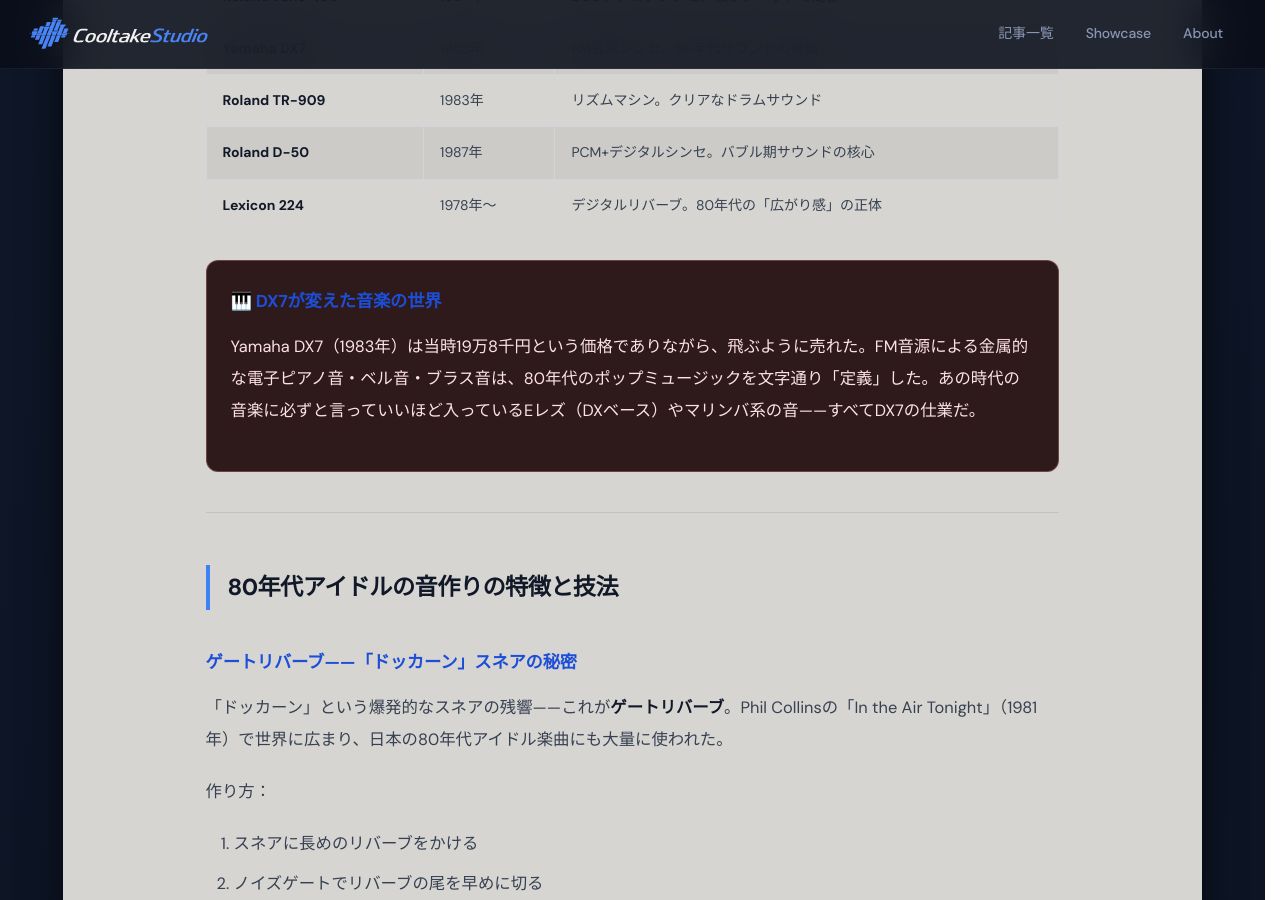
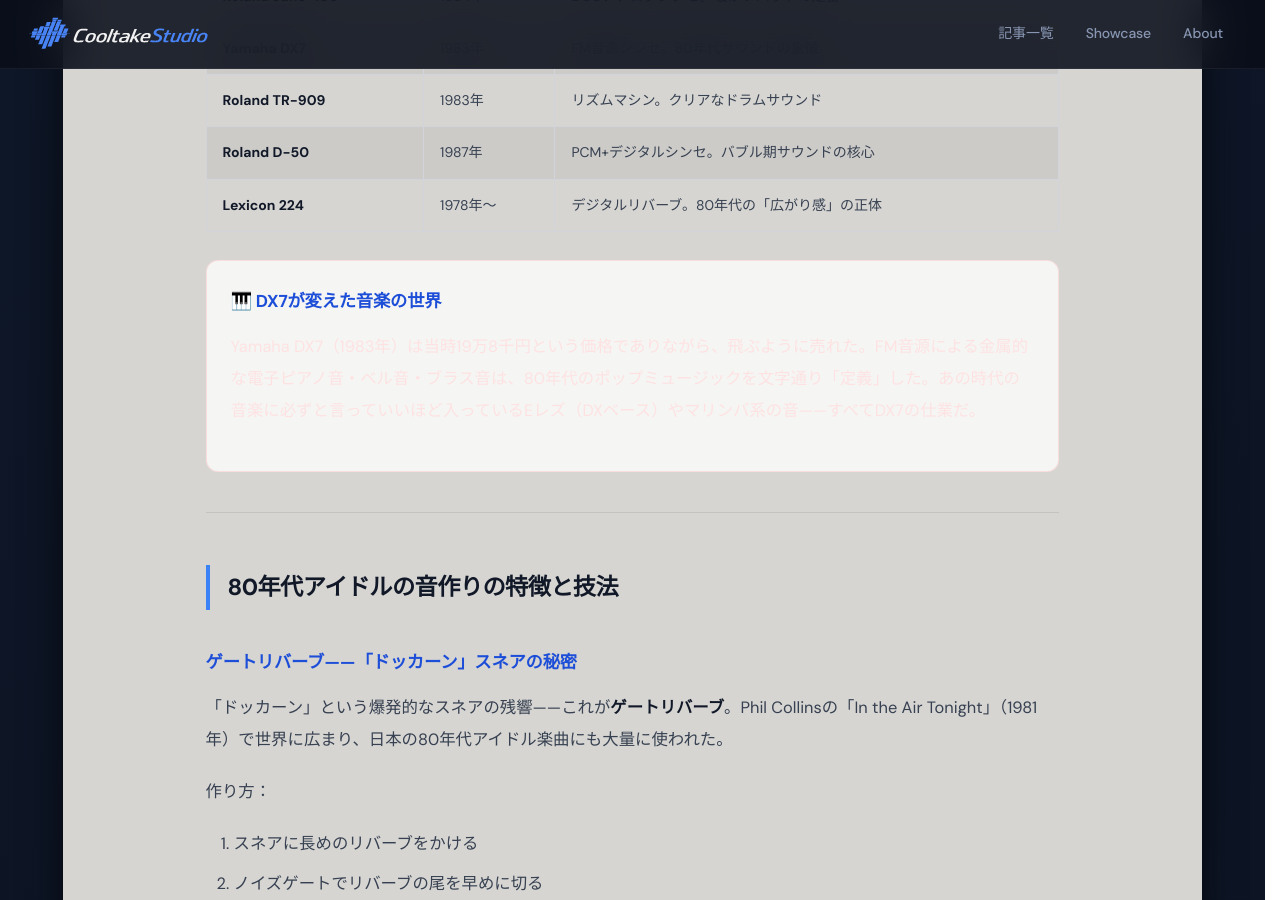
Before and after one commit to cooltake/cooltake-staging, a Jekyll site: the page built from _posts/2026-05-30-japan-music-06-80s-idol-production.md, in a window 1280 px wide and 900 px high, scrolled down 2478 px. Built offline with Jekyll 4.4.1, drawn with Linux system fonts in a browser that asks for light colours; some web fonts are replaced.

Commit message:
fix: カラーボックス視認性修正v2（直書きhex背景色も対応）

```diff
--- a/_posts/2026-05-30-japan-music-06-80s-idol-production.md
+++ b/_posts/2026-05-30-japan-music-06-80s-idol-production.md
@@ -53,7 +53,7 @@
 | **Roland D-50** | 1987年 | PCM+デジタルシンセ。バブル期サウンドの核心 |
 | **Lexicon 224** | 1978年〜 | デジタルリバーブ。80年代の「広がり感」の正体 |
 
-<div style="background:#2e1a1a;border-radius:12px;padding:1.5rem;margin:1.5rem 0;border:1px solid rgba(252,165,165,.3);">
+<div style="background:rgba(255,255,255,0.75);border-radius:12px;padding:1.5rem;margin:1.5rem 0;border:1px solid rgba(252,165,165,.3);">
 <h3 style="color:#fecaca;margin-top:0;">🎹 DX7が変えた音楽の世界</h3>
 <p style="color:#fee2e2;">Yamaha DX7（1983年）は当時19万8千円という価格でありながら、飛ぶように売れた。FM音源による金属的な電子ピアノ音・ベル音・ブラス音は、80年代のポップミュージックを文字通り「定義」した。あの時代の音楽に必ずと言っていいほど入っているEレズ（DXベース）やマリンバ系の音——すべてDX7の仕業だ。</p>
 </div>
```
